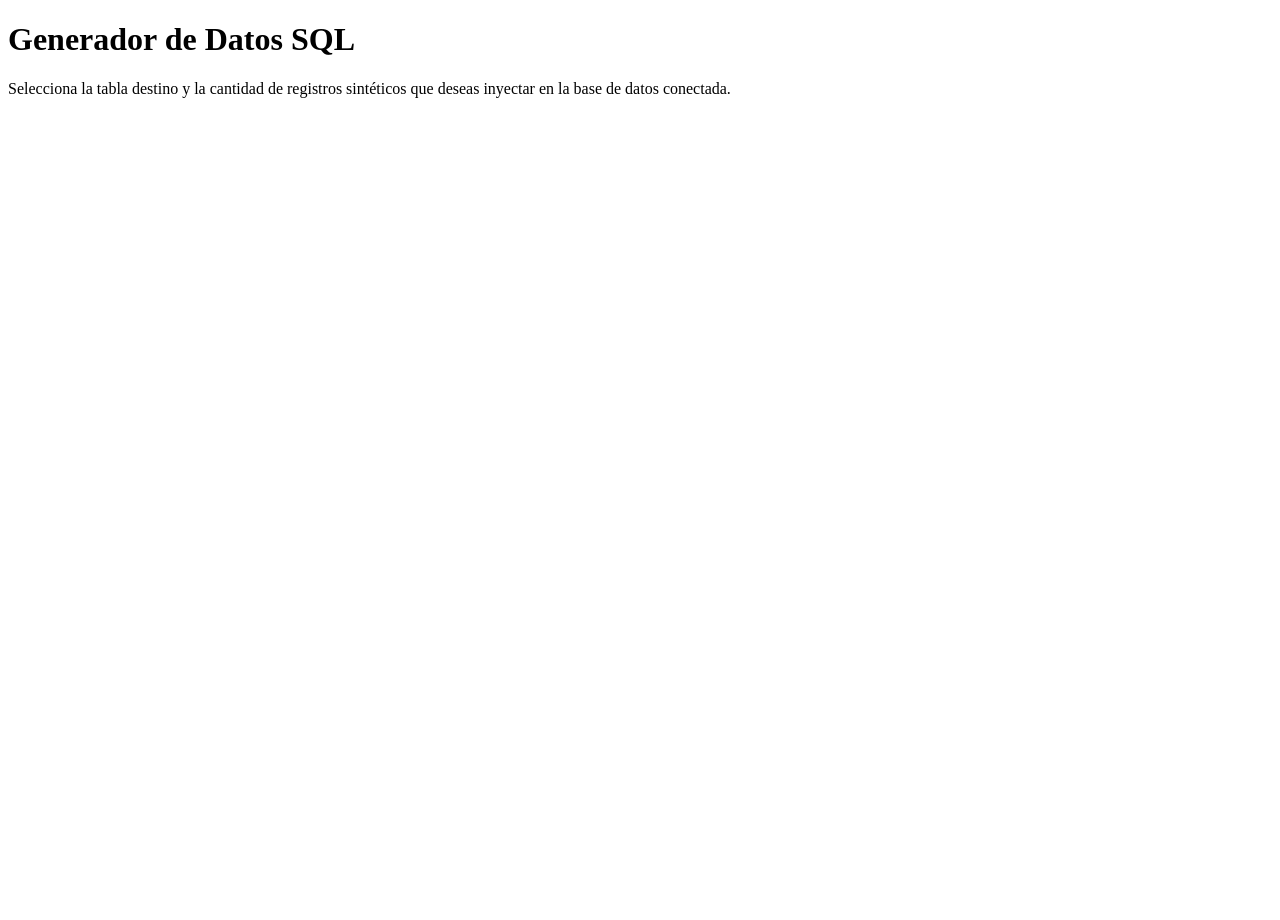
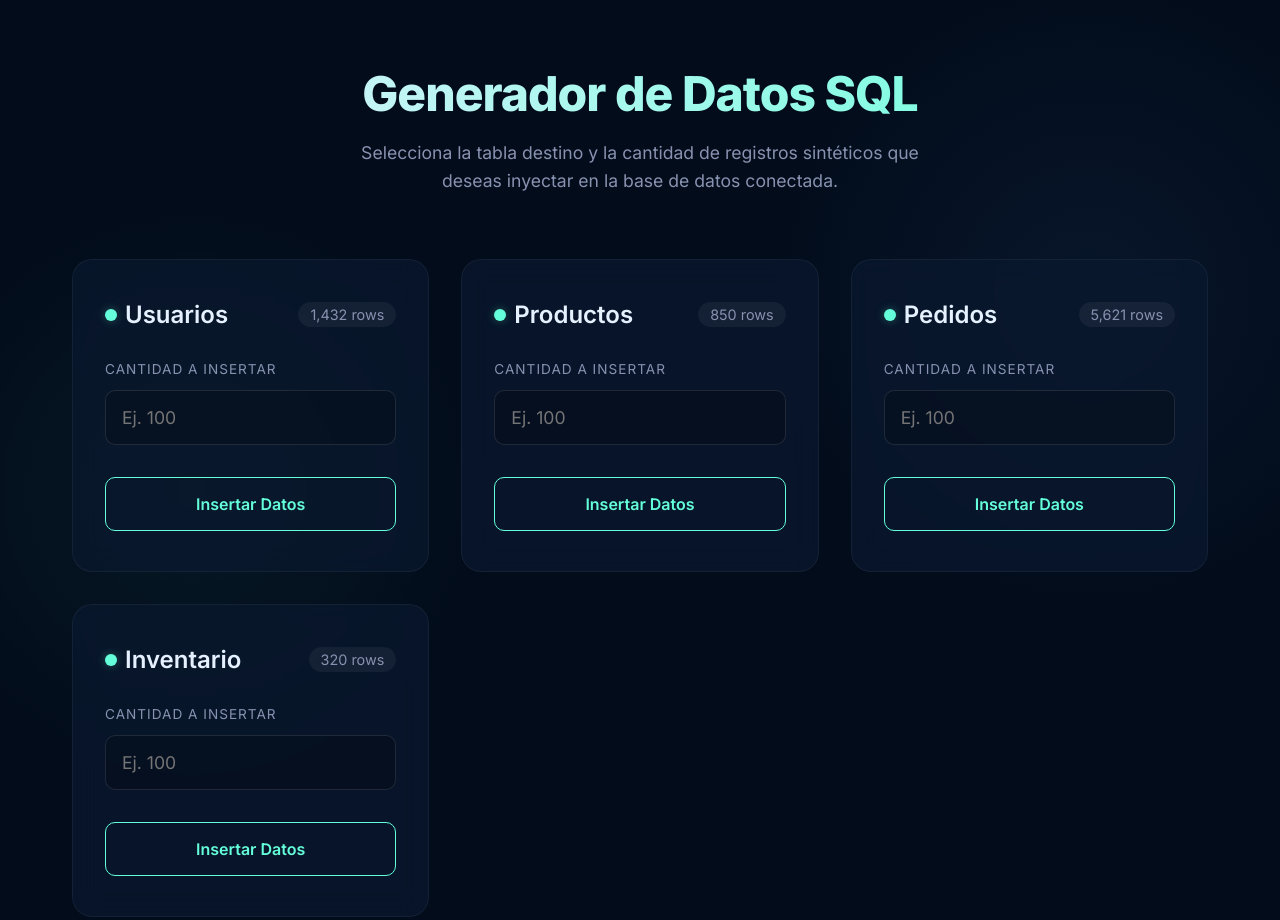
Before and after one commit to aluc35423-ops/GeneradorInteligentedeInsercionesBasesDatos, a website: page index.html in a window 1280 px wide. Before the commit the page ends 800 px from the top, so only its background shows below. Drawn offline with Linux system fonts and the light colour scheme.

Commit message:
Correcion

```diff
--- a/index.html
+++ b/index.html
@@ -5,6 +5,7 @@
     <meta name="viewport" content="width=device-width, initial-scale=1.0">
     <title>Gestor de Inserción SQL</title>
     <link href="https://fonts.googleapis.com/css2?family=Inter:wght@300;400;600;800&display=swap" rel="stylesheet">
+    <link rel="stylesheet" href="estilos.css">
 
 </head>
 <body>
@@ -21,7 +22,7 @@
     </div>
 
     <div id="toast-container"></div>
-
+    <script src="script.js"></script>
 
 </body>
 </html>
```
